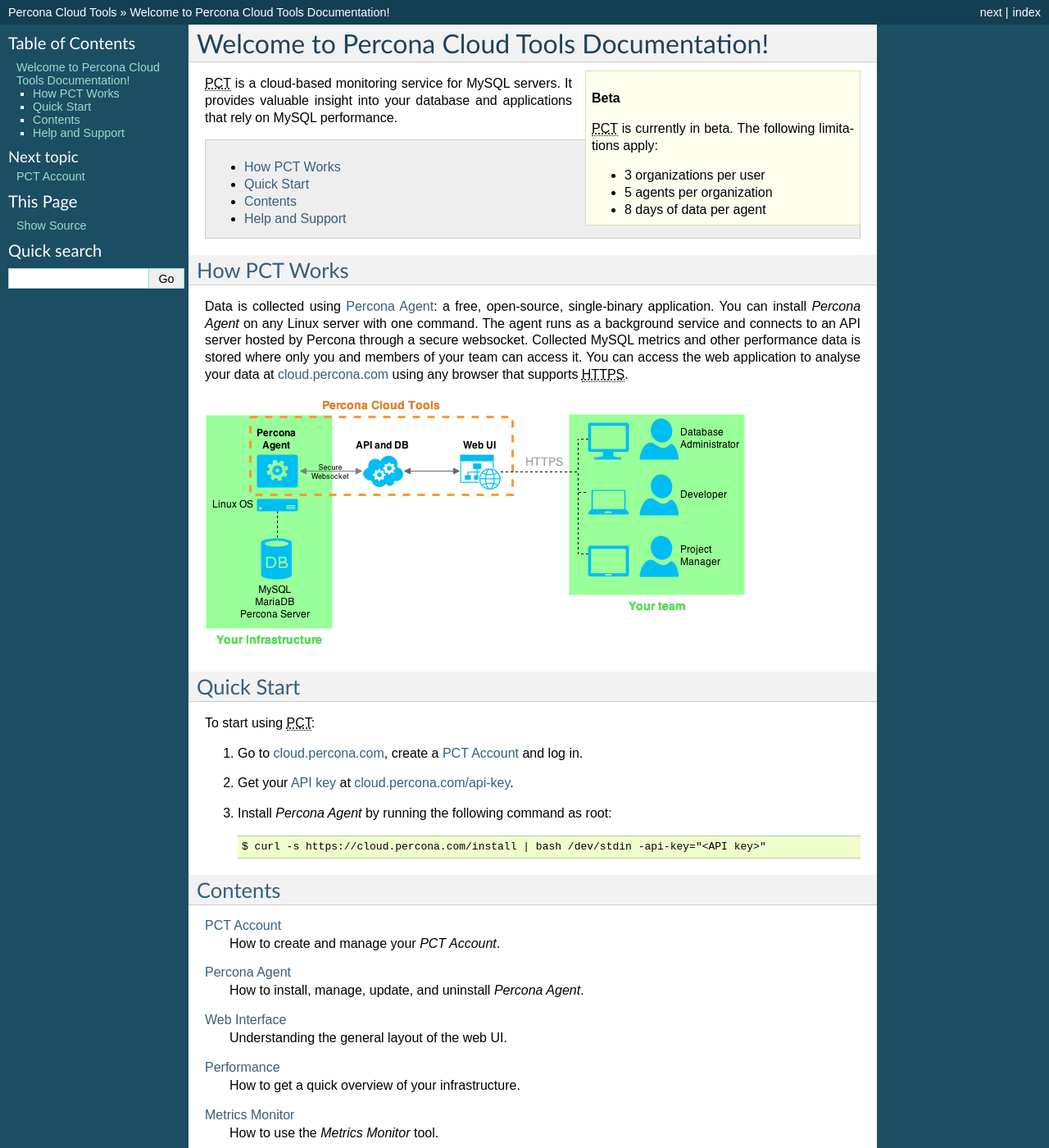
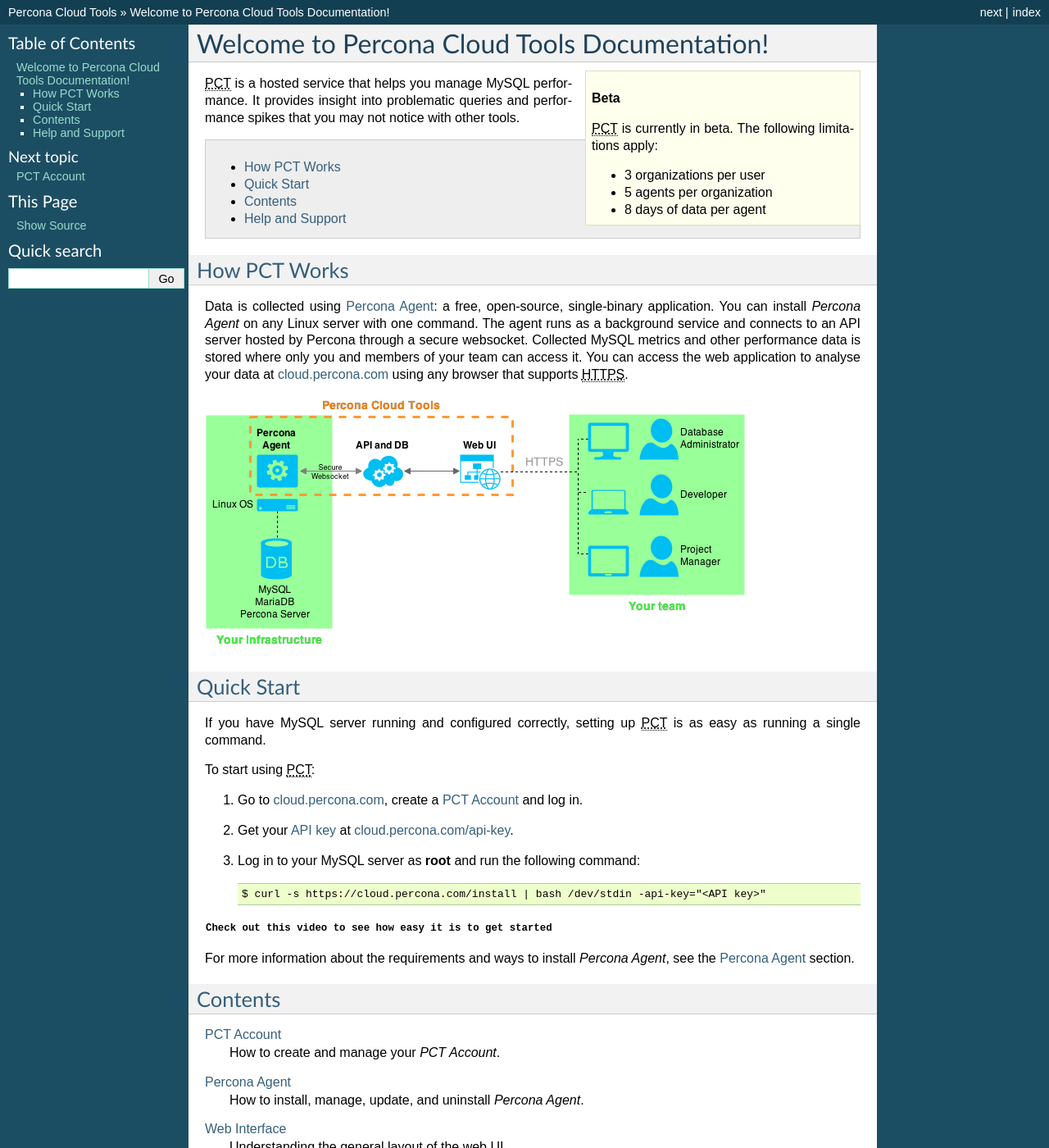
Before and after one commit to percona/cloud-tools, a Sphinx documentation site: the page built from doc/index.rst, in a window 1280 px wide and 1400 px high. Shown: the whole window at 82% size. Built offline with Sphinx 7.4.7, drawn with Linux system fonts in a browser that asks for light colours.

Commit message:
Feedback and getting started video tutorial/screencast

```diff
--- a/doc/index.rst
+++ b/doc/index.rst
@@ -16,9 +16,9 @@
   * 5 agents per organization
   * 8 days of data per agent
 
-|PCT| is a cloud-based monitoring service for MySQL servers.
-It provides valuable insight into your database and applications
-that rely on MySQL performance.
+|PCT| is a hosted service that helps you manage MySQL performance.
+It provides insight into problematic queries and performance spikes
+that you may not notice with other tools.
 
 .. contents::
   :local:
@@ -43,17 +43,27 @@
 Quick Start
 -----------
 
+If you have MySQL server running and configured correctly,
+setting up |PCT| is as easy as running a single command.
+
 To start using |PCT|:
 
 1. Go to `cloud.percona.com <https://cloud.percona.com>`_,
    create a :term:`PCT Account` and log in.
 #. Get your :term:`API key` at
    `cloud.percona.com/api-key <https://cloud.percona.com/api-key>`_.
-#. Install *Percona Agent* by running the following command as root:
+#. Log in to your MySQL server as **root** and run the following command:
 
    ::
 
    $ curl -s https://cloud.percona.com/install | bash /dev/stdin -api-key="<API key>"
+
+:download:`Check out this video to see how easy it is to get started
+<files/getstarted.mp4>`
+
+For more information about the requirements and ways to install
+*Percona Agent*, see the :doc:`Agent` section.
+
 
 Contents
 --------
```
Also changed, not shown: 1 other file.
